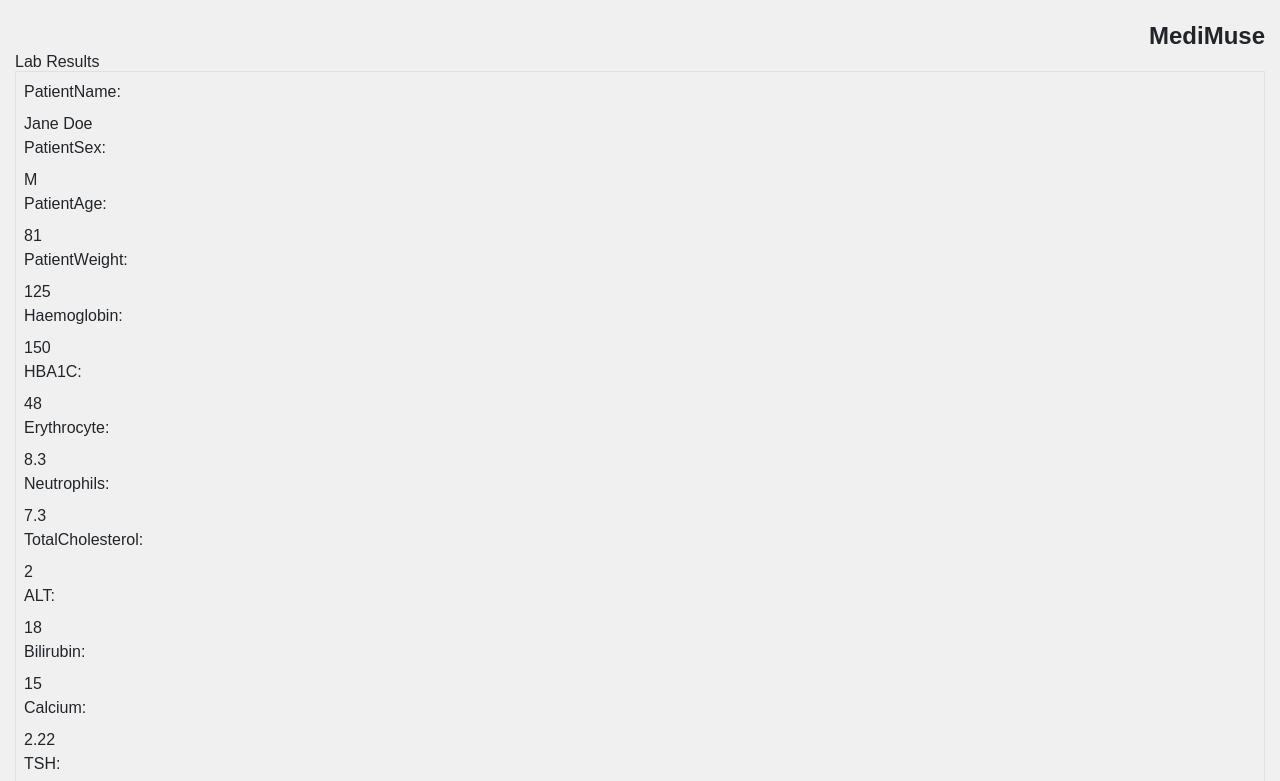
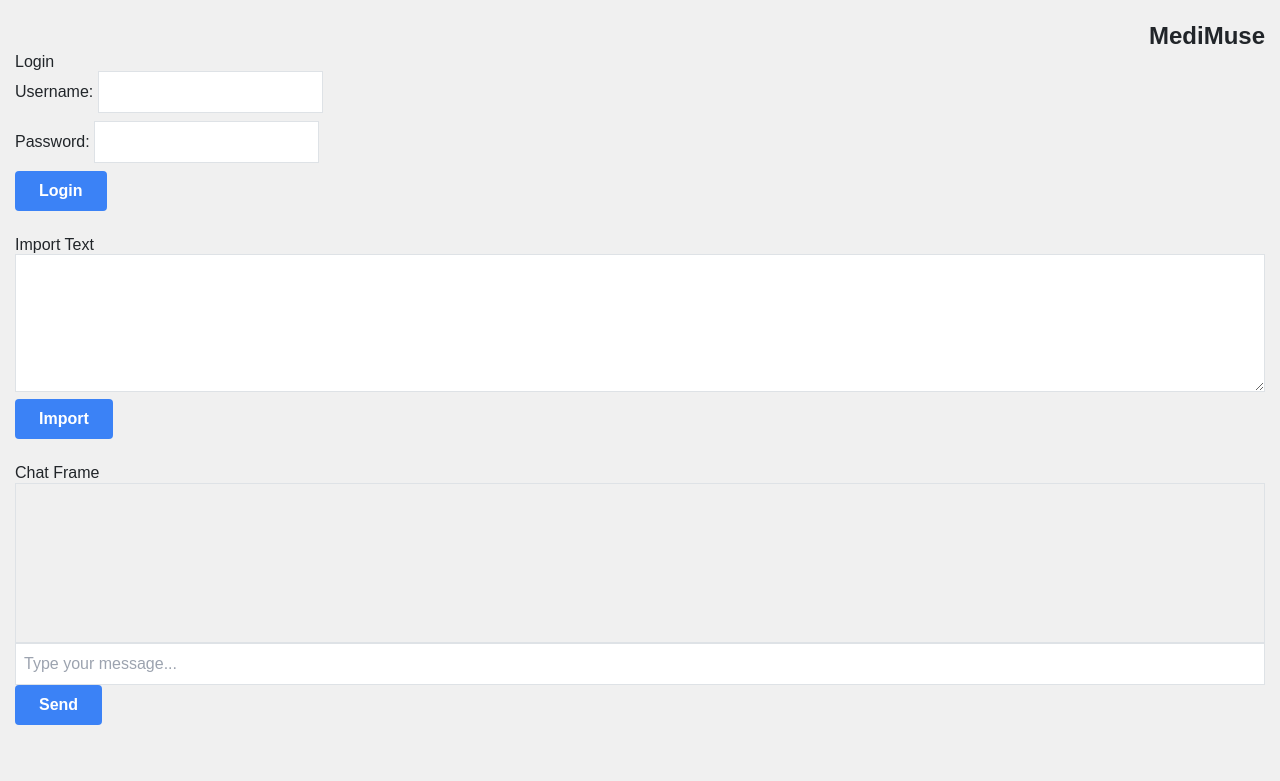
Before and after one commit to marceloamor/MediMuse.ai, a plain HTML site: page index.html in a window 1280 px wide. Shown: the top 781 px of the page. Drawn offline with nearby package versions, Linux system fonts and the light colour scheme.

Commit message:
login ui elements

```diff
--- a/index.html
+++ b/index.html
@@ -15,7 +15,20 @@
         <div class="text-2xl font-bold">MediMuse</div>
     </div>
 
-    <div class="mb-4">
+    <div class="mb-4" id="login-container">
+        <h2>Login</h2>
+        <div class="mb-2">
+            <label for="username">Username:</label>
+            <input type="text" id="username" class="border p-2">
+        </div>
+        <div class="mb-2">
+            <label for="password">Password:</label>
+            <input type="password" id="password" class="border p-2">
+        </div>
+        <button id="login-button" class="bg-blue-500 hover:bg-blue-700 text-white font-bold py-2 px-4 rounded">Login</button>
+    </div>
+
+    <div class="mb-4" id="lab-results-section" style="display:none;">
         <h2>Lab Results</h2>
         <div id="lab-results-container" class="border p-2">
             <!-- Lab results will be displayed here -->
--- a/index.js
+++ b/index.js
@@ -12,6 +12,52 @@ document.getElementById('send-button').addEventListener('click', function() {
     // You can add your logic here to send the chat message
     document.getElementById('chat-input').value = ''; // Clear the input
 });
+
+document.getElementById('login-button').addEventListener('click', function() {
+    const username = document.getElementById('username').value;
+    const password = document.getElementById('password').value;
+
+    // Basic authentication - replace with your actual logic
+    if (username === 'user' && password === 'password') {
+        document.getElementById('login-container').style.display = 'none';
+        document.getElementById('lab-results-section').style.display = 'block';
+    } else {
+        alert('Login failed. Please check your username and password.');
+    }
+});
+
+fetch('src/data/patient_data.json')
+    .then(response => response.json())
+    .then(data => {
+        const labResultsContainer = document.getElementById('lab-results-container');
+        if (!labResultsContainer) {
+            console.error('Lab results container not found in index.html');
+            return;
+        }
+
+        // Clear any existing content
+        labResultsContainer.innerHTML = '';
+
+        for (const key in data) {
+            if (data.hasOwnProperty(key)) {
+                const value = data[key];
+
+                const resultContainer = document.createElement('div');
+                resultContainer.id = key;
+
+                const label = document.createElement('label');
+                label.textContent = key + ": ";
+                resultContainer.appendChild(label);
+
+                const valueElement = document.createElement('p');
+                valueElement.textContent = value;
+                resultContainer.appendChild(valueElement);
+
+                labResultsContainer.appendChild(resultContainer);
+            }
+        }
+    })
+    .catch(error => console.error('Error fetching patient data:', error));
 
 fetch('src/data/patient_data.json')
     .then(response => response.json())
```
